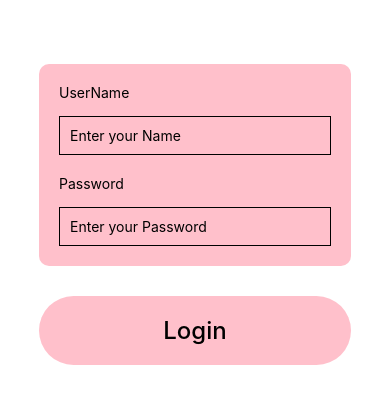
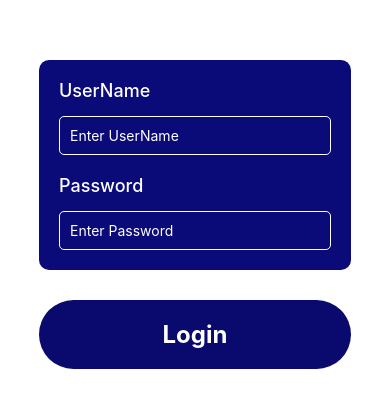
Before and after one commit to gurjindersinghkhalsa/RNDemoProjects, a React Native app in the folder DemoProject/: screen / in a window 390 px wide. Shown: the part 193-600 px from the top of the page. Built offline with nearby package versions, Linux system fonts and the light colour scheme.

Commit message:
inline style removed

```diff
--- a/DemoProject/App.js
+++ b/DemoProject/App.js
@@ -8,55 +8,37 @@
 
 import React from 'react';
 import {
-  SafeAreaView,
-  ScrollView,
-  StatusBar,
   StyleSheet,
   Text,
   View,
   TextInput,
   KeyboardAvoidingView,
   Pressable,
+  Alert,
 } from 'react-native';
 function App() {
   return (
     <KeyboardAvoidingView
-    style={{flex:1,backgroundColor:'white'}}
+      style={styles.keyboardStyle}
       behavior="padding"
       keyboardVerticalOffset={0}>
       <View style={styles.rootContainer}>
-        <View
-          style={{
-            backgroundColor: 'pink',
-            padding: 20,
-            borderRadius: 10,
-            width: '80%',
-            justifyContent: 'center',
-          }}>
-          <Text style={{marginBottom: 15}}>UserName</Text>
+        <View style={styles.viewTextInput}>
+          <Text style={styles.userName}>UserName</Text>
+          <TextInput placeholder="Enter UserName"
+          placeholderTextColor="white"
+          style={styles.textInput} />
+          <Text style={[styles.userName, {marginTop: 20}]}>Password</Text>
           <TextInput
-            placeholder="Enter your Name"
-            style={{width: '100%', borderWidth: 1, padding: 10}}
-          />
-          <Text style={{marginBottom: 15, marginTop: 20}}>Password</Text>
-          <TextInput
-            placeholder="Enter your Password"
-            style={{width: '100%', borderWidth: 1, padding: 10}}
+            placeholder="Enter Password"
+            placeholderTextColor="white"
+            style={styles.textInput}
             secureTextEntry={true}
           />
         </View>
-        <View
-          style={{
-            backgroundColor: 'pink',
-            padding: 20,
-            margin: 30,
-            width: '80%',
-            borderRadius: 50,
-          }}>
-          <Pressable onPress={() => alert('Successfull')}>
-            <Text style={{color: 'black',fontWeight:'500', fontSize: 24, textAlign: 'center'}}>
-              Login
-            </Text>
+        <View style={styles.viewLogin}>
+          <Pressable onPress={() => Alert.alert('Successful')}>
+            <Text style={styles.textLogin}>Login</Text>
           </Pressable>
         </View>
       </View>
@@ -71,4 +53,34 @@ const styles = StyleSheet.create({
     justifyContent: 'center',
     backgroundColor: 'white',
   },
+  keyboardStyle: {flex: 1, backgroundColor: 'white'},
+  viewTextInput: {
+    backgroundColor: 'rgb(10, 10, 120)',
+    padding: 20,
+    borderRadius: 10,
+    width: '80%',
+    justifyContent: 'center',
+  },
+  userName: {marginBottom: 15, color: 'white', fontWeight: '500', fontSize: 18},
+  textInput: {
+    width: '100%',
+    borderWidth: 1,
+    padding: 10,
+    borderRadius: 5,
+    borderColor: 'white',
+    color: 'white',
+  },
+  textLogin: {
+    color: 'white',
+    fontWeight: '700',
+    fontSize: 24,
+    textAlign: 'center',
+  },
+  viewLogin: {
+    backgroundColor: 'rgb(10, 10, 110)',
+    padding: 20,
+    margin: 30,
+    width: '80%',
+    borderRadius: 50,
+  },
 });
```
Also changed, not shown: 1 other file (tests, documents, lock files or other folders).
